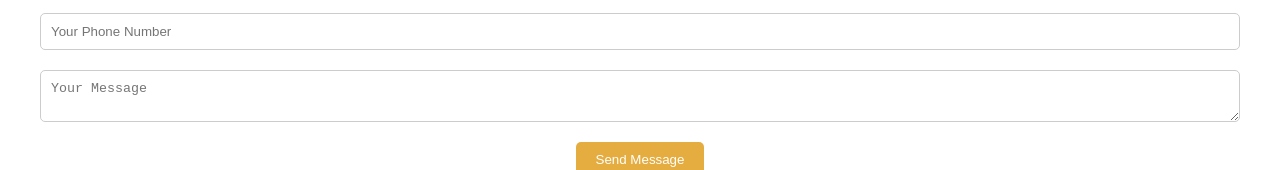
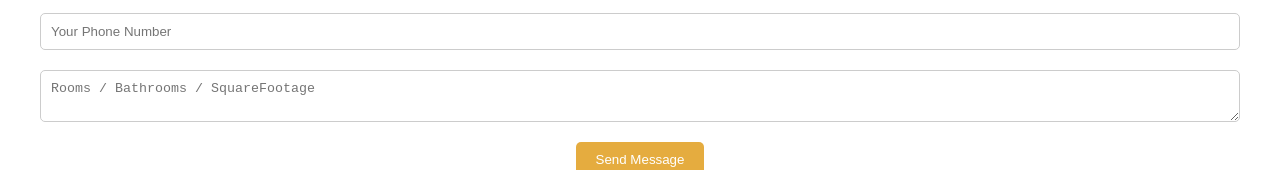
Before and after one commit to AustinGrech/TheCleanBee, a website: page public/index.html in a window 1280 px wide. Shown: the part 1912-2082 px from the top of the page. Drawn offline with Linux system fonts and the light colour scheme.

Commit message:
changes to form placeholder

```diff
--- a/public/index.html
+++ b/public/index.html
@@ -102,7 +102,10 @@
         <form id="contact-form">
           <input type="text" placeholder="Your Name" name="name" />
           <input type="tel" placeholder="Your Phone Number" name="phone" />
-          <textarea placeholder="Your Message" name="message"></textarea>
+          <textarea
+            placeholder="Rooms / Bathrooms / SquareFootage"
+            name="message"
+          ></textarea>
           <button type="submit">Send Message</button>
         </form>
       </div>
```
Also changed, not shown: 1 other file.
